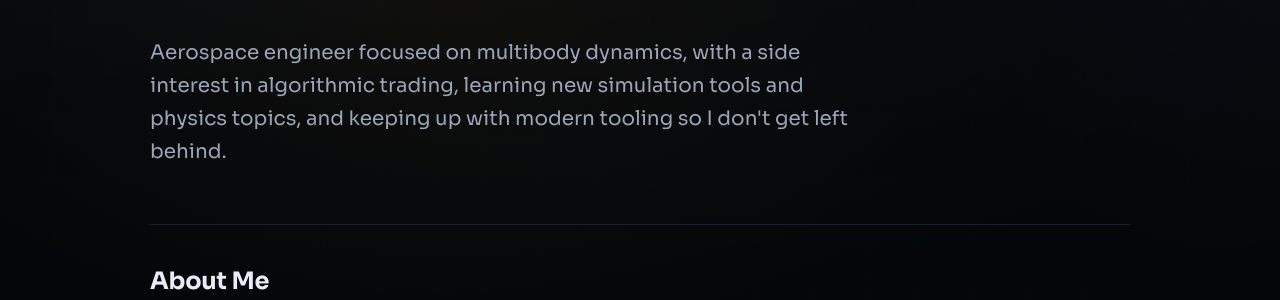
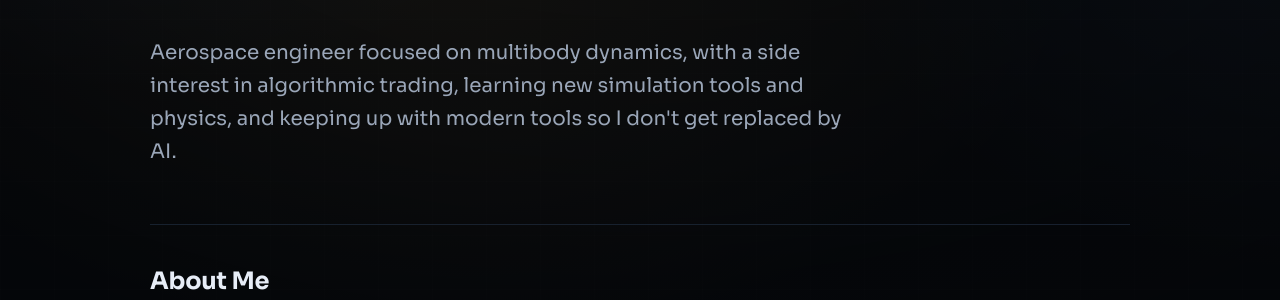
Before and after one commit to brynnj/brynnj.github.io, a Jekyll site: the page built from index.md, in a window 1280 px wide. Shown: the part 143-443 px from the top of the page. Built offline with Jekyll 4.4.1, drawn with Linux system fonts in a browser that asks for light colours.

Commit message:
last index tweak

```diff
--- a/index.md
+++ b/index.md
@@ -6,7 +6,7 @@ title: "Home"
 <div class="hero">
   <div class="hero-copy">
     <p class="lead">
-      Aerospace engineer focused on multibody dynamics, with a side interest in algorithmic trading, learning new simulation tools and physics topics, and keeping up with modern tooling so I don't get left behind.
+      Aerospace engineer focused on multibody dynamics, with a side interest in algorithmic trading, learning new simulation tools and physics, and keeping up with modern tools so I don't get replaced by AI.
     </p>
   </div>
 </div>
```
